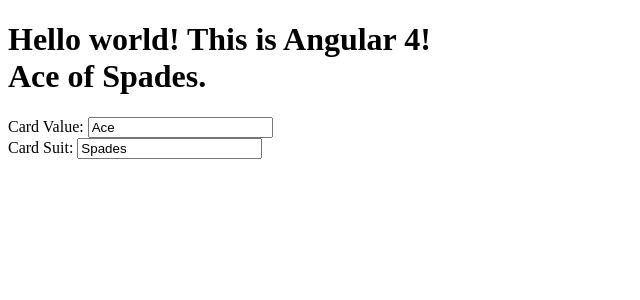
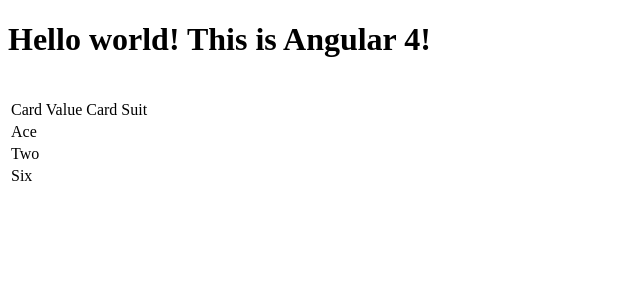
Before and after one commit to cupcakepanda89/COMP2909, an Angular app in the folder mar02/myapp/: page / in a window 1280 px wide. Shown: the top 300 px of the page, without its empty margins (0-640 px from the left). Built offline with nearby package versions, Linux system fonts and the light colour scheme.

Commit message:
table loop

```diff
--- a/mar02/myapp/src/app/app.component.ts
+++ b/mar02/myapp/src/app/app.component.ts
@@ -8,18 +8,31 @@
 @Component({
     selector: 'app-root',
     // Multi-line content allowed with back ticks.
-    template: `<h1>Hello world!  {{title}} <br/>
-	        {{card.cardVal}} of {{card.suit}}.</h1>
-               Card Value: <input [(ngModel)]="card.cardVal"><br/>
-               Card Suit:  <input [(ngModel)]="card.suit">`
+    template: `<h1>Hello world!  {{title}}</h1> <br/>
+              <!-- Show cards in unordered list.
+              <ul><li *ngFor="let card of cards">{{card.cardVal}}</li></ul> -->
+
+        <table>
+            <tr>
+                <td>Card Value</td>
+                <td>Card Suit</td>
+            </tr>
+            <tr *ngFor="let card of cards">
+                <td>{{card.cardVal}}</td>
+            </tr>
+        </table>
+    `
 })
 
 export class AppComponent {
     public title = 'This is Angular 4!';
+    // Include card data in collection as public property.
+    public cards = CARDS;
+}
 
-    // Declare a PlayingCard object.
-    public card: PlayingCard = {
-        cardVal: "Ace",
-        suit: "Spades"
-    };
-}
+// Define card data.
+let CARDS: PlayingCard[] = [
+    { cardVal: "Ace", suit: "Spades" },
+    { cardVal: "Two", suit: "Clubs" },
+    { cardVal: "Six", suit: "Hearts" },
+];
```
